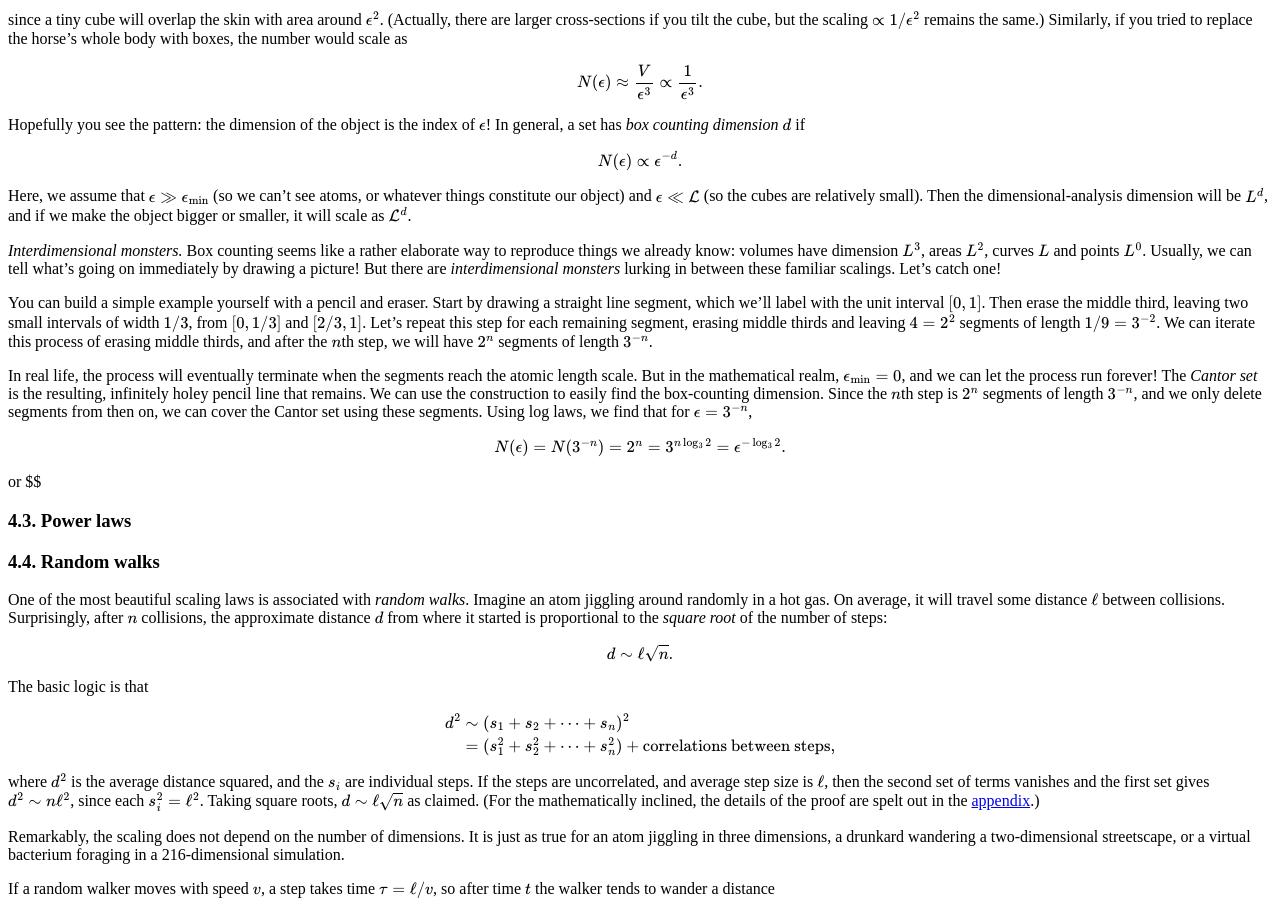
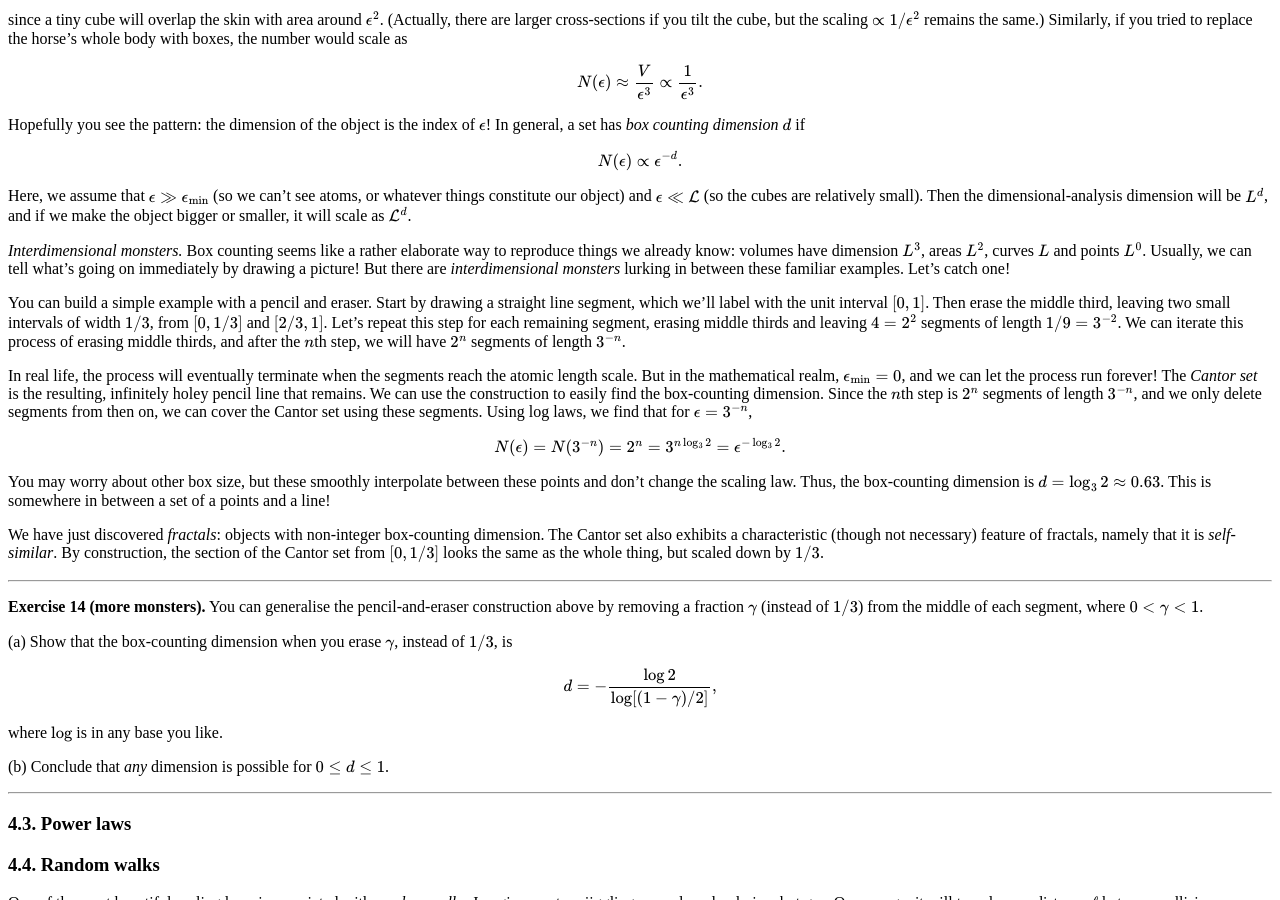
Before and after one commit to hapax/hapax.github.io, a Jekyll site: the page built from assets/simple-physics.md, in a window 1280 px wide and 900 px high, scrolled down 9845 px. Built offline with Jekyll 4.4.1, drawn with Linux system fonts in a browser that asks for light colours; our own code applies the rules of GitHub Pages for plain Markdown files; formulas are drawn with MathJax 3; a script that is not in the unit is left out.

Commit message:
Update simple-physics.md

```diff
--- a/assets/simple-physics.md
+++ b/assets/simple-physics.md
@@ -1082,10 +1082,10 @@ rather elaborate way to reproduce things we already know: volumes have
 dimension $L^3$, areas $L^2$, curves $L$ and points $L^0$.
 Usually, we can tell what's going on immediately by drawing a picture!
 But there are *interdimensional monsters* lurking in between these
-familiar scalings.
+familiar examples.
 Let's catch one!
 
-You can build a simple example yourself with a pencil and eraser.
+You can build a simple example with a pencil and eraser.
 Start by drawing a straight line segment, which we'll label with the
 unit interval $[0, 1]$.
 Then erase the middle third, leaving two small intervals of width
@@ -1111,7 +1111,37 @@ $$
 N(\epsilon) = N(3^{-n}) = 2^{n} = 3^{n\log_3 2} = \epsilon^{-\log_3 2}.
 $$
 
-or $\$
+You may worry about other box size, but these smoothly interpolate
+between these points and don't change the scaling law.
+Thus, the box-counting dimension is $d = \log_3 2 \approx 0.63$.
+This is somewhere in between a set of a points and a line!
+
+We have just discovered *fractals*: objects with non-integer
+box-counting dimension.
+The Cantor set also exhibits a characteristic (though not necessary)
+feature of fractals, namely that it is *self-similar*.
+By construction, the section of the Cantor set from $[0, 1/3]$ looks
+the same as the whole thing, but scaled down by $1/3$.
+
+---
+
+**Exercise 14 (more monsters).** You can generalise the
+  pencil-and-eraser construction above by removing a fraction $\gamma$
+  (instead of $1/3$) from the middle of each segment, where $0 <
+  \gamma < 1$.
+
+(a) Show that the box-counting dimension when you erase $\gamma$,
+instead of $1/3$, is
+
+$$
+d = -\frac{\log 2}{\log [(1-\gamma)/2]},
+$$
+
+where $\log$ is in any base you like.
+
+(b) Conclude that *any* dimension is possible for $0 \leq d \leq 1$.
+
+---
 
 ### 4.3. Power laws <a id="sec-4-3" name="sec-4-3"></a>
 
```
